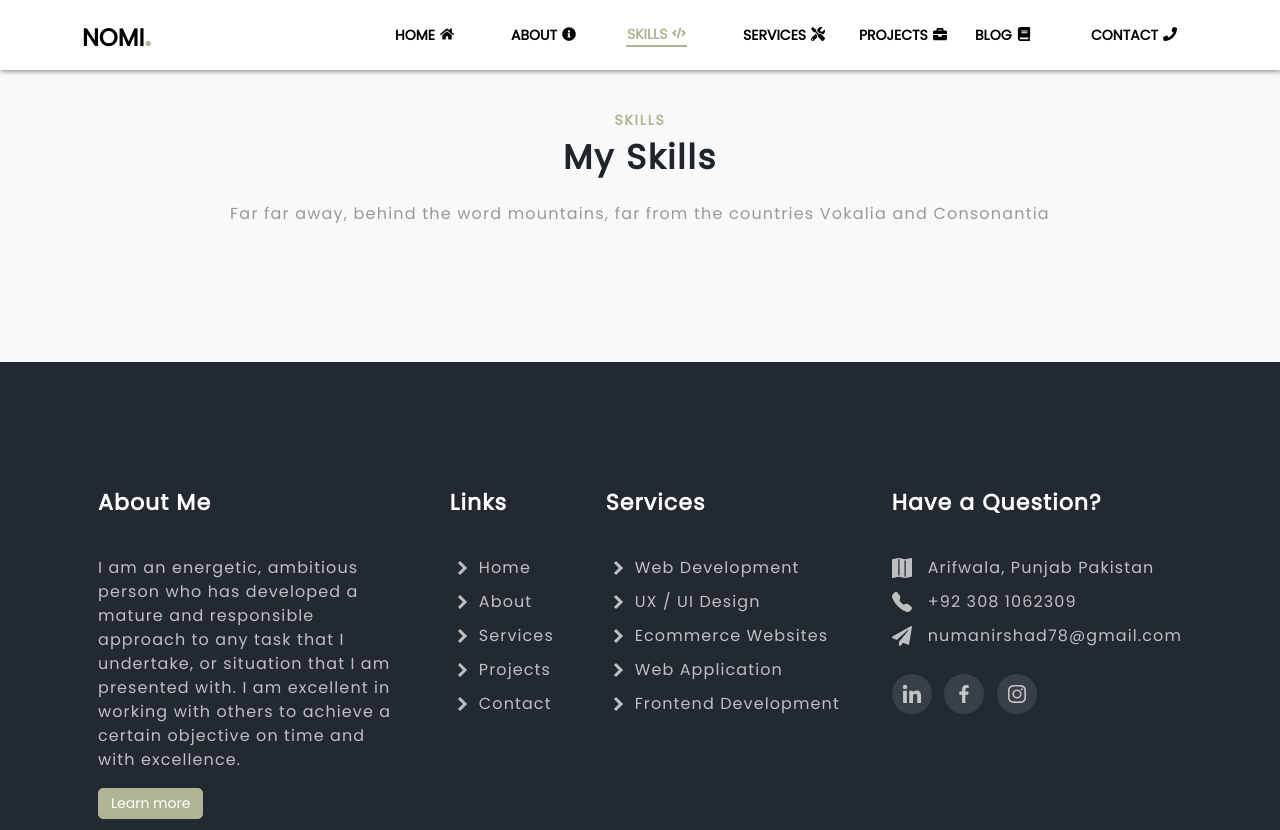
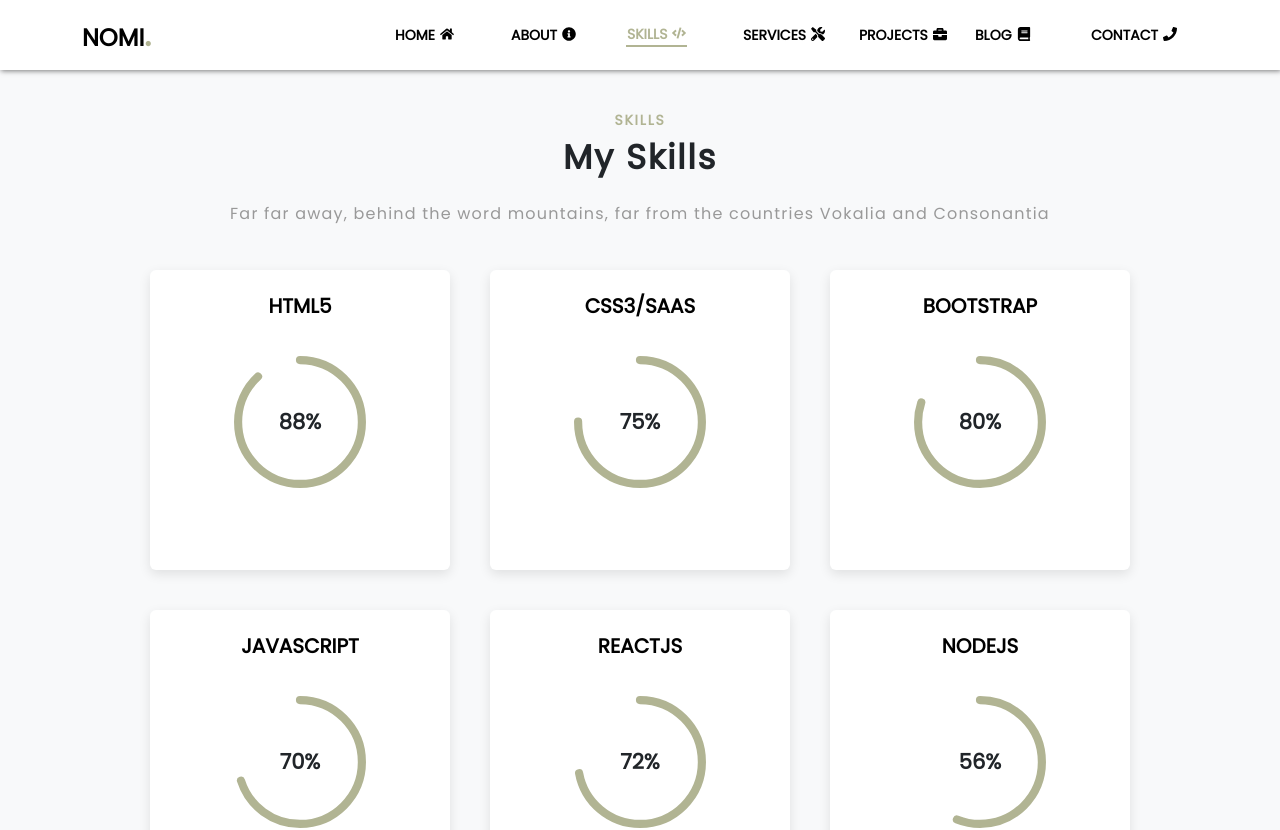
Before and after one commit to Muhammadnuman11/MyReact_Portfolio, a React (Create React App) app: page /skills in a window 1280 px wide. Shown: the top 830 px of the page. Built offline with nearby package versions, Linux system fonts and the light colour scheme.

Commit message:
Skill Complete

```diff
--- /dev/null
+++ b/src/Data/skillData.js
@@ -0,0 +1,40 @@
+const skillArr = [
+    {
+        skill: "Html5",
+        value: 88,
+    },
+    {
+        skill: "Css3/SaaS",
+        value: 75,
+    },
+    {
+        skill: "Bootstrap",
+        value: 80,
+    },
+    {
+        skill: "JavaScript",
+        value: 70,
+    },
+    {
+        skill: "ReactJS",
+        value: 72,
+    },
+    {
+        skill: "NodeJS",
+        value: 56,
+    },
+    {
+        skill: "ExpressJS",
+        value: 66,
+    },
+    {
+        skill: "MongoDB",
+        value: 58,
+    },
+    {
+        skill: "FireBase",
+        value: 70,
+    },
+]
+
+export default skillArr;
--- a/src/pages/Frontend/Home.js
+++ b/src/pages/Frontend/Home.js
@@ -1,6 +1,7 @@
 import React from 'react'
 import Layout from '../../components/Layout'
 // import About from './About'
+import CV from '../../assets/files/NomiCV.pdf'
 
 export default function Home() {
   return (
@@ -19,7 +20,9 @@ export default function Home() {
                   <h1>Creative <span>UI/UX</span> Web Designer & Developer</h1>
                   <div className="buttons">
                     <button className='btn hireMe'>Hire me</button>
-                    <button className='btn downloadCV'>Download CV</button>
+                    <a href={CV} download="NomiCV" rel="noreferrer" target='_blank'>
+                      <button className='btn downloadCV'>Download CV</button>
+                    </a>
                   </div>
                 </div>
                 <div className="imageCenter">
@@ -39,7 +42,9 @@ export default function Home() {
                   <h1>Hi, I am  <span>Nomi</span> This is my favorite work.</h1>
                   <div className="buttons">
                     <button className='btn hireMe'>Hire me</button>
-                    <button className='btn downloadCV'>Download CV</button>
+                    <a href={CV} download="NomiCV" rel="noreferrer" target='_blank'>
+                      <button className='btn downloadCV'>Download CV</button>
+                    </a>
                   </div>
                 </div>
                 <div className="imageCenter">
--- a/src/pages/Frontend/Skills.js
+++ b/src/pages/Frontend/Skills.js
@@ -1,7 +1,11 @@
 import React from 'react'
 import Layout from '../../components/Layout'
+import skillData from '../../Data/skillData'
 
 export default function Skills() {
+
+    let skills = skillData;
+
     return (
         <Layout>
             <div className="skills">
@@ -13,7 +17,24 @@ export default function Skills() {
                             <p className='mainPara'>Far far away, behind the word mountains, far from the countries Vokalia and Consonantia</p>
                         </div>
                         <div className="skillsDetails">
-
+                            {skills.map((skill, i) => {
+                                return <div className="skillsDetailsBoxs" key={i}>
+                                    <div className="skillName">
+                                        <h1>{skill.skill}</h1>
+                                    </div>
+                                    <div className='skillCircle'>
+                                        <svg viewBox="0 0 36 36" className="circular-chart">
+                                            <path className="circle" strokeDasharray={skill.value+","+ 100} d="M18 2.0845
+                                            a 15.9155 15.9155 0 0 1 0 31.831
+                                        a 15.9155 15.9155 0 0 1 0 -31.831" />
+                                        </svg>
+                                        <div className="skillNumber">
+                                            {skill.value}%
+                                        </div>
+                                    </div>
+                                </div>
+                            })
+                            }
                         </div>
                     </div>
                 </div>
--- a/src/scss/_skills.scss
+++ b/src/scss/_skills.scss
@@ -1,4 +1,69 @@
-.skills{
+.skills {
     padding: 112px 0;
     background: #f8f9fa;
+
+    .skillsDetails {
+        display: flex;
+        align-items: center;
+        justify-content: center;
+        flex-wrap: wrap;
+        .skillsDetailsBoxs {
+            width: 300px;
+            height: 300px;
+            background: #fff;
+            box-shadow: rgba(0, 0, 0, 0.1) 0px 4px 12px;
+            border-radius: 6px;
+            text-align: center;
+            margin: 20px;
+
+            .skillName {
+                h1 {
+                    font-size: 20px;
+                    color: #000;
+                    font-weight: 700;
+                    margin: 24px 0;
+                    text-transform: uppercase;
+                }
+            }
+
+            .skillCircle {
+                position: relative;
+                margin-top: 20px;
+                display: flex;
+                align-items: center;
+                justify-content: center;
+
+                .skillNumber {
+                    position: absolute;
+                    color: 555;
+                    font-weight: 600;
+                    font-size: 21px;
+                }
+
+                /* Circle */
+
+                .circular-chart {
+                    display: block;
+                    margin: 10px auto;
+                    width: 140px;
+                    height: 140px;
+                }
+
+                .circle {
+                    stroke: #b1b493;
+                    fill: none;
+                    stroke-width: 2.1;
+                    stroke-linecap: round;
+                    animation: progress 1s ease-out forwards;
+                }
+
+                @keyframes progress {
+                    0% {
+                        stroke-dasharray: 0 100;
+                    }
+                }
+            }
+
+        }
+    }
 }
```
Also changed, not shown: 1 other file (tests, documents, lock files or other folders).
